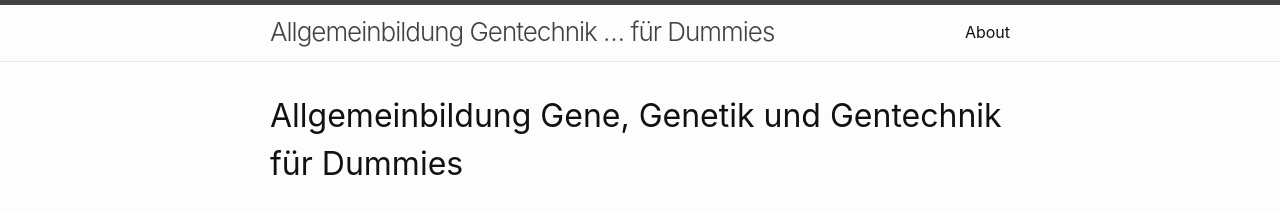
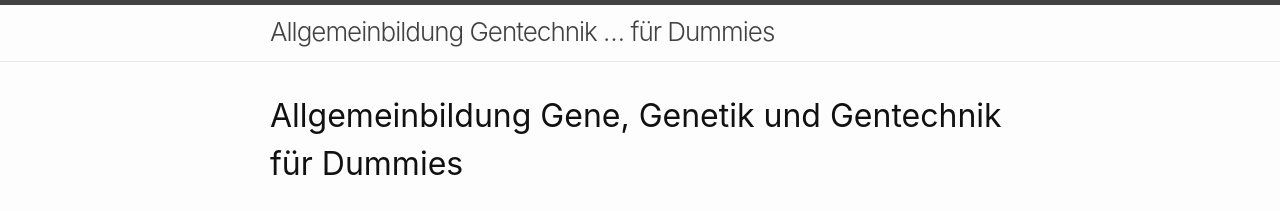
Before and after one commit to awkologist/dummie, a Jekyll site: the page built from index.md, in a window 1280 px wide. Shown: the top 211 px of the page. Built offline with Jekyll 4.4.1, drawn with Linux system fonts in a browser that asks for light colours; our own code applies the rules of GitHub Pages for plain Markdown files.

Commit message:
Update _config.yml

```diff
--- a/_config.yml
+++ b/_config.yml
@@ -48,7 +48,7 @@
 # If you want to link only specific pages in your header, uncomment
 # this and add the path to the pages in order as they should show up
 header_pages:
- - about.md
+ - autor.md
  - literatur.md
 
 # Build settings
```
